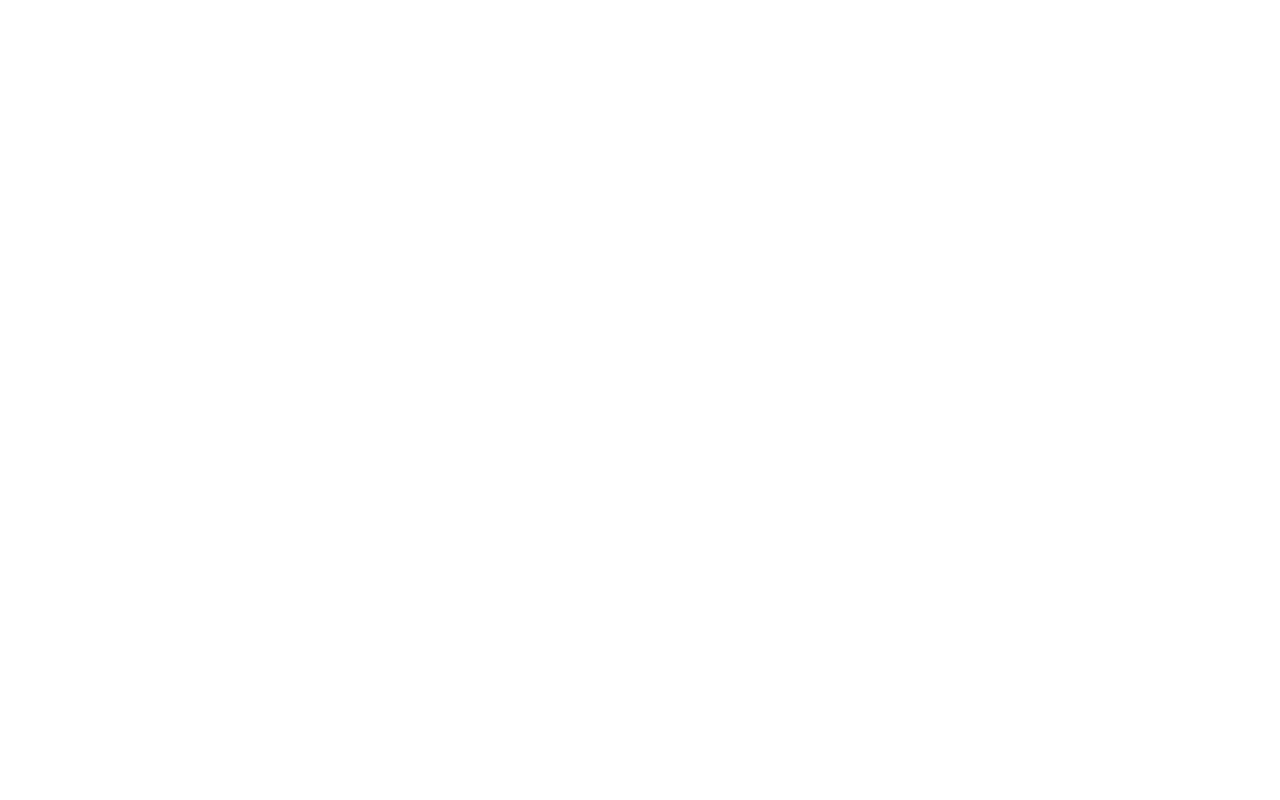
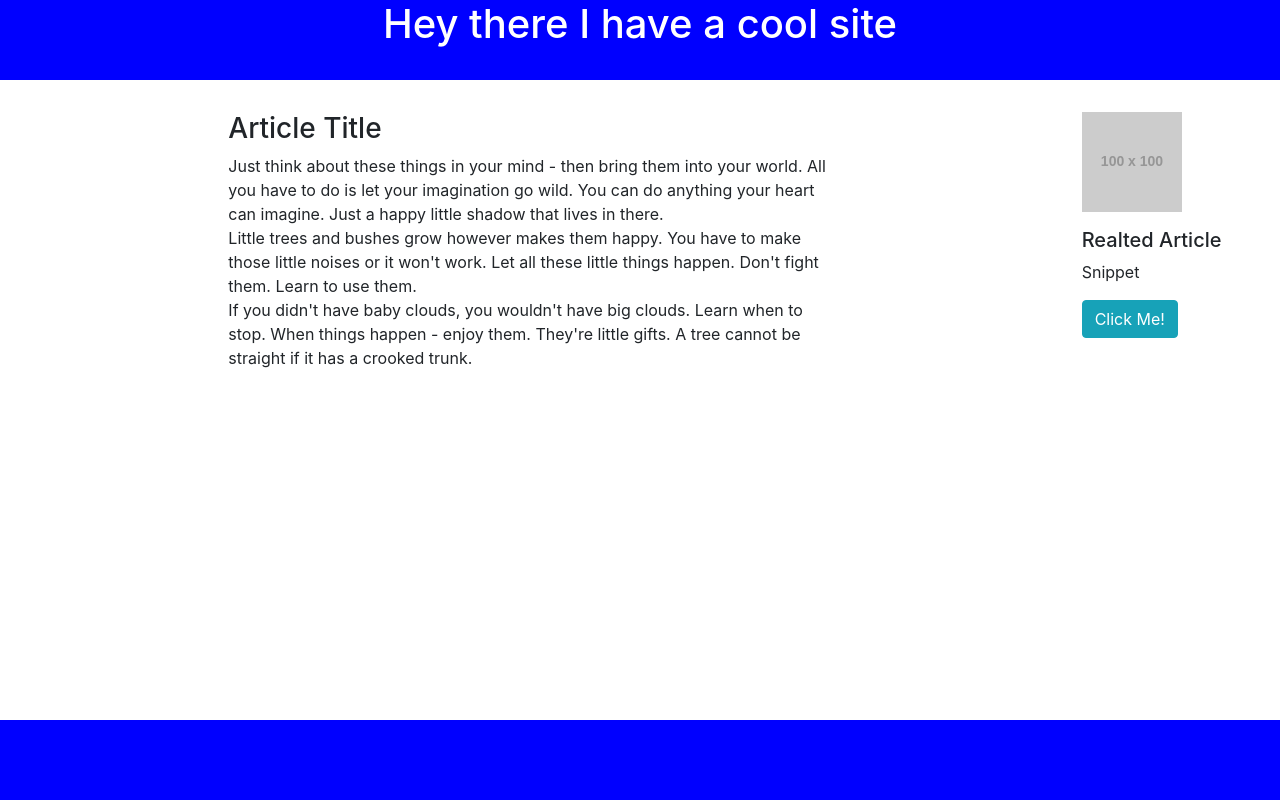
Before and after one commit to ChristopherMCarlson/cool-site-bootsrap, a plain HTML site: page index.html in a window 1280 px wide. Drawn offline with nearby package versions, Linux system fonts and the light colour scheme; placeholder pictures from the web are drawn by us.

Commit message:
pre-lunch commit

```diff
--- a/assets/style.css
+++ b/assets/style.css
@@ -0,0 +1,35 @@
+/* Debuging Only */
+/* * {
+    outline: 1px solid red;
+} */
+/* Debugging Only */
+.blue {
+    background-color: blue;
+}
+
+/* .height-100 {
+    height: 100px;
+} */
+
+.bg-size {
+    height: 100vh;
+}
+
+.head-size {
+    height: 10vh;
+}
+
+.content-size {
+    height: 80vh;
+}
+
+.foot-size {
+    height: 10vh;
+}
+
+.m-t-1 {
+    margin-top: 1rem;
+}
+.m-t-2 {
+    margin-top: 2rem;
+}
--- a/index.html
+++ b/index.html
@@ -10,5 +10,61 @@
 </head>
 <body>
 
+    <!--
+        DO RULES
+
+        1. Use containers
+        2. Rows are the only children of containers
+        3. Columns are the only children of rows
+        4. Columns can be used as containers
+        5. Always satisfy the 12 columns
+
+
+        DON'T RULES
+        1. Not use containers
+        2. Never use a row outside of a container
+        2.1 Never make a row a child of a row
+        3. Never use a column outside of a row
+        4. DO NOT TOUCH THE BOX MODEL AT ANY OF THESE LAYERS
+
+    -->
+    <div class="container-fluid">
+        <header class="row blue head-size">
+            <div class="col-sm-12">
+                <h1 class="text-center text-white">Hey there I have a cool site</h1>
+            </div>
+        </header>
+        <section class="row content-size">
+            <div class="col-sm-6 offset-sm-2">
+                <article class="m-t-2">
+                    <h3>Article Title</h3>
+                <div><p>
+                    Just think about these things in your mind - then bring them into your world. All you have to do is let your imagination go wild. You can do anything your heart can imagine. Just a happy little shadow that lives in there.
+                    <br>
+                    Little trees and bushes grow however makes them happy. You have to make those little noises or it won't work. Let all these little things happen. Don't fight them. Learn to use them.
+                    <br>
+                    If you didn't have baby clouds, you wouldn't have big clouds. Learn when to stop. When things happen - enjoy them. They're little gifts. A tree cannot be straight if it has a crooked trunk.
+                </p></div>
+                </article>
+            </div>
+            <div class="col-sm-2 offset-sm-2">
+                <div>
+                    <div class="m-t-2">
+                        <img src="//placehold.it/100x100" alt="">
+                    </div>
+                    <div class="m-t-1">
+                        <h5>Realted Article</h5>
+                        <p>Snippet</p>
+                        <div>
+                            <button class="btn btn-info">Click Me!</button>
+                        </div>
+                    </div>
+                </div>
+            </div>
+        </section>
+        <footer class="row blue foot-size">
+        </footer>
+    </div>
+
 </body>
 </html>
```
